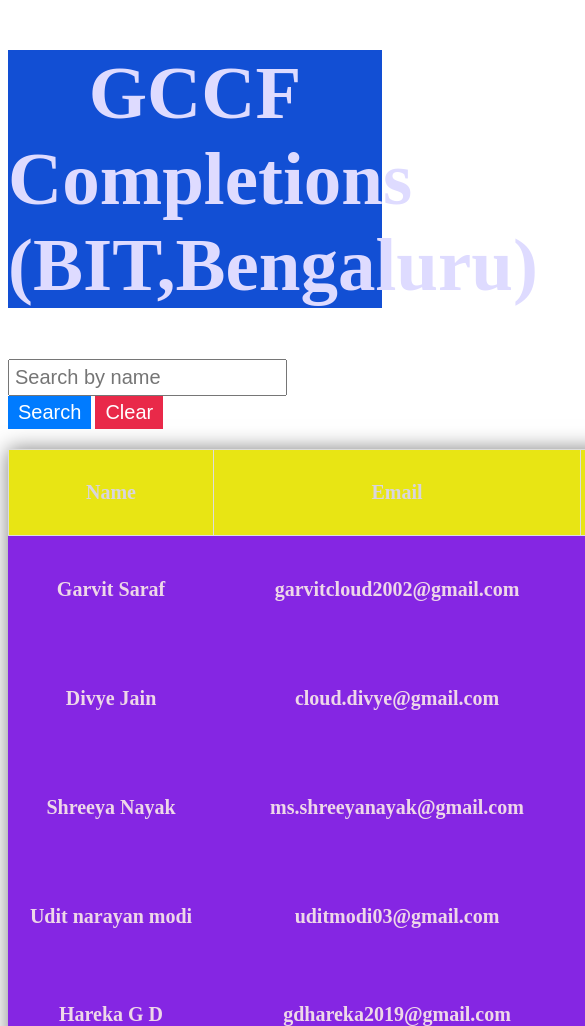
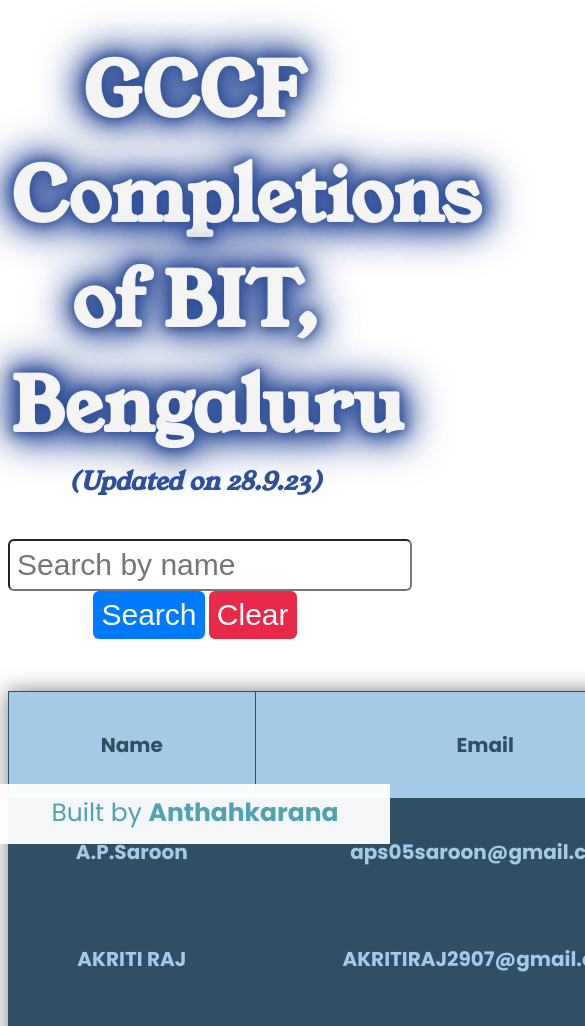
Before and after one commit to githubber-me/googlecloud23, a plain HTML site: page index.html in a window 390 px wide. Shown: the top 1026 px of the page, 585 px wide, since content can reach past the window. Drawn offline with Linux system fonts and the light colour scheme.

Commit message:
Responsiveness Improved

```diff
--- a/index.html
+++ b/index.html
@@ -2,7 +2,21 @@
 <html lang="en">
     <div class="container">
         <link rel="stylesheet" href="styles.css">
-    <h1 id="title">GCCF Completions (BIT,Bengaluru)</h1>
+        <head>
+            <meta charset="UTF-8">
+            <meta name="viewport" content="width=device-width, initial-scale=1.0">
+            <link rel="stylesheet" href="https://fonts.googleapis.com/css2?family=Poppins:wght@400;700&display=swap">
+            <link rel="stylesheet" href="https://fonts.googleapis.com/css2?family=Young+Serif&display=swap">
+            <link rel="stylesheet" href="styles.css">
+        </head>
+        <div id="headbox">
+            <div id="headbox1">
+                <h1 id="title" class="title-font" data-text="GCCF Completions of BIT, Bengaluru">GCCF Completions of BIT, Bengaluru</h1>
+            </div>
+            <div id="headbox2">
+                <h1 id="title5" class="title5-font" data-text="Updated on 28.9.23">(Updated on 28.9.23)</h1>
+            </div>
+        </div>
         <body>
             <div id="search-container">
                 <input type="text" id="search-input" placeholder="Search by name">
@@ -23,13 +37,13 @@
                         <th>Redemption Status</th>
                     </tr>
                 </thead>
-            <tbody id="data-output">
-
-            </tbody>
+                <tbody id="data-output"></tbody>
             </table>
             <script src="./tabledata.js"></script>
-
-
         </body>
     </div>
+    <div class="footer">
+        <a href="https://github.com/githubber-me">Built by <strong>Anthahkarana</strong></a>
+    </div>
+
 </html>
--- a/styles.css
+++ b/styles.css
@@ -1,43 +1,90 @@
-#title
-{
+body {
+    font-family: 'Poppins', sans-serif;
+}
+
+.title-font {
+    font-family: 'Young Serif', serif;
     font-size: 75px;
     font-weight: bold;
-    color: hsl(245, 100%, 93%);
+    color: #f4f4f4;
     text-align: center;
-    background-color: hwb(221 7% 17%);
+    position: relative;
+    z-index: 1;
+    transition: transform 0.3s ease;
+    margin-bottom: 03px;
+    margin-top: 37px;
+    margin-left: 1px;
+    margin-right: 1px;
+    padding: 2px;
+    text-shadow: 0 0 10px #2E4F99, 0 0 20px #2E4F99, 0 0 30px #2E4F99, 0 0 40px #2E4F99, 0 0 50px #2E4F99;
 }
 
-html,body
-{
+@keyframes shake {
+    0% { transform: translateX(0); }
+    25% { transform: translateX(25px); }
+    50% { transform: translateX(-25px); }
+    75% { transform: translateX(25x1); }
+    100% { transform: translateX(0); }
+}
+
+.title-font:hover {
+    animation: shake 1.5s;
+}
+
+.title5-font {
+    font-family: 'Young Serif', serif;
+    font-size: 25px;
+    font-weight: bold;
+    font-style: italic;
+    color: #2E4F99;
+    text-align: center;
+    position: relative;
+    z-index: 1;
+    transition: transform 0.3s ease;
+    margin-top: 2px;
+    margin-bottom: 40px;
+}
+
+html,body {
+    height: 100%;
+    background-color: #ffffff;
+}
+
+body {
+    background: -moz-repeating-linear-gradient(45deg, #166D8C, #1D9FA1 10px, #41C0C4 10px, #5ED1D8 20px);
+    padding-bottom: 100px;
+    margin-bottom: 100px;
+}
+
+container {
+    position: absolute;
+    transform: translate(-50%,-50%);
+    top: 50%;
+    left: 50%;
+    width: 100%;
     height: 100%;
 }
 
-body
-{
-    background: -moz-repeating-linear-gradient(45deg, hwb(345 18% 23%), hwb(318 27% 12%) 10px, hwb(254 31% 18%) 10px, hwb(180 56% 20%) 20px);
-}
-
-container{
-    position:absolute;
-    transform:translate(-50%,-50%);
-    top:50%;
-    left:50%;
-    width:100%;
-    height:100%;
-}
 #search-container {
-    margin-bottom: 20px;
+    margin-bottom: 52px;
+    text-align: center;
 }
 
 #search-input {
-    padding: 5px;
-    margin-right: 10px;
-    font-size: 20px;
+    border-radius: 6px;
+    text-align: left;
+    padding: 7px;
+    margin-right: 8px;
+    font-size: 30px;
+}
+
+#search-button, #clear-button {
+    border-radius: 6px;
+    padding: 7px 8px;
+    font-size: 30px;
 }
 
 #search-button {
-    padding: 5px 10px;
-    font-size: 20px;
     background-color: #007BFF;
     color: #fff;
     border: none;
@@ -45,80 +92,83 @@ container{
 }
 
 #clear-button {
-    padding: 5px 10px;
-    font-size: 20px;
     background-color: #e92949;
     color: #fff;
     border: none;
     cursor: pointer;
 }
+
+
 #clear-button:focus {
     outline: none;
 }
 
-table{
+table {
     border-collapse: collapse;
     width: 100%;
-    text-align: center;
     font-size: 20px;
     font-weight: bold;
     box-shadow: 0 0 20px rgba(0,0,0,0.5);
-    color: rgb(238, 215, 232);
-    background-color: hwb(270 15% 11%);
-
+    color: #A3CBE5;
+    background-color: #2E4F64;
+    padding-bottom: 100px;
+    margin-bottom: 100px;
 }
 
-th{
-    background-color: rgb(238, 215, 232);
-    color: hwb(270 15% 11%);
-    text-align: center;
-    border: 1px solid #dddddd;
+th, td {
+    border: 1px solid #2E4F64;
     padding: 8px;
     text-align: center;
-    }
-
-td{
-        border: 1px solid #00000000;
-        padding: 8px;
-        text-align: center;
 }
 
-th{
-    text-align:center;
+th {
+    background-color: #A3CBE5;
+    color: #2E4F64;
 }
 
-thead{
-    th{
-        background-color: hwb(59 8% 9%);
-        color: hsl(270, 10%, 85%);
-        text-align: center;
-    }
+thead th {
+    background-color: #A3CBE5;
+    color: #2E4F64;
 }
 
-tbody{
-    tr{
-        &:hover{
-            background-color: hwb(59 8% 9%);
-            text-align: center;
-        }
-    }
+tbody tr:hover {
+    background-color: #2e4f75;
 }
-    td{
-        position: relative;
-        &:hover{
-            &:before{
-                content: "";
-                position: absolute;
-                left: 0;
-                right: 0;
-                top: -9999px;
-                bottom: -9999px;
-                background-color: #eeedaa;
-                z-index: -1;
-            }
-        }
-    }
-    td a {
-        color: #c9f9ce;
-        text-decoration: none;
-    }
+
+td {
+    position: relative;
+}
+
+td a {
+    color: #C9F9CE;
+    text-decoration: none;
+}
+
+td:hover {
+    background-color: #2E4F99;
+}
+
+.footer {
+    position: fixed;
+    bottom: 0;
+    left: 0;
+    width: 100%;
+    height: 50px;
+    background-color: #ffffff;
+    opacity: 95%;
+    text-align: center;
+    font-size: 25px;
+    padding-top: 10px;
+
+  }
+
+.footer a {
+    color: #53a7b7;
+    text-decoration: none;
+}
+
+.footer a.githubman-link {
+    font-size: 20px;
+    color: #336771;
+    text-decoration: underline;
+}
--- a/tabledata.js
+++ b/tabledata.js
@@ -11,8 +11,14 @@ fetch("vercel.json")
         if(vercel.gc == 1){
             q = "Completed";
         }
+        else if(vercel.gc == 0){
+            q = "Not Completed";
+        }
+        else if(vercel.gc == 2){
+            q = " ";
+        }
         else{
-            q = "Not Completed";
+            q=" ";
         }
         out += `
         <tr>
@@ -30,8 +36,7 @@ fetch("vercel.json")
 
     }
     placeholder.innerHTML = out;
-    function filterTable() {
-        let input = document.getElementById("search-input").value.toLowerCase();
+    function filterTable(input) {
         let rows = document.querySelectorAll("#data-output tr");
 
         rows.forEach(function(row) {
@@ -47,9 +52,16 @@ fetch("vercel.json")
 
       function clearSearch() {
         document.getElementById("search-input").value = "";
-        filterTable();
+        filterTable("");
       }
+
+      document.getElementById("search-input").addEventListener("input", function() {
+        let input = this.value.toLowerCase();
+        filterTable(input);
+      });
 
       document.getElementById("search-button").addEventListener("click", filterTable);
       document.getElementById("clear-button").addEventListener("click", clearSearch);
+
+
 });
```
Also changed, not shown: vercel.json. Lines whose indentation alone changed are shown as unchanged.
